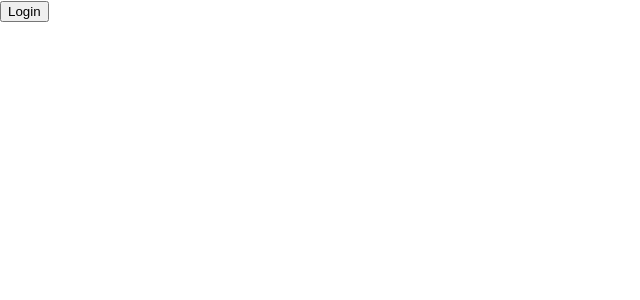
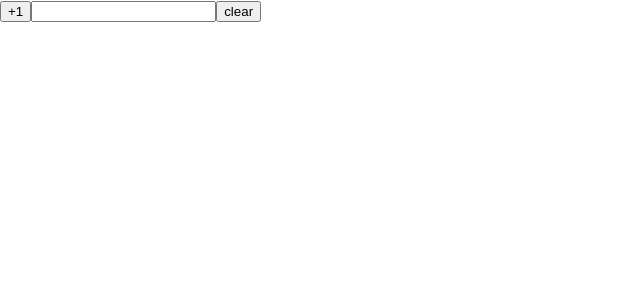
Before and after one commit to geunheejung/react-hooks, a React (Create React App) app: page / in a window 1280 px wide. Shown: the top 300 px of the page, without its empty margins (0-640 px from the left). Built offline with nearby package versions, Linux system fonts and the light colour scheme; the HTML template or start-up script is replaced by a standard one.

Commit message:
useRef 실습.

```diff
--- a/src/App.tsx
+++ b/src/App.tsx
@@ -1,17 +1,56 @@
-import React from 'react';
-import useTitle from "./hooks/useTitle";
+import React, {  useRef } from 'react';
 
 const App = () => {
-  const titleUpdater = useTitle('Home');
+  /*
+  *  react hook의 일종으로, 인자로 넘어온 초깃값을 useRef 객체의 current 프로퍼티에 저장.
+  * 변경되어도 컴포넌트가 리렌더링되지 않도록 하기 위한 값들을 저장하기 위해서도 사용. -> useRef가 내용이 변경되어도 이를 알려주지 않는다. -> setState등 react의 라이프사이클 도구 사용을 하지 않기에, ->
+  * useRef는 current 프로퍼티에 변경 가능한 값을 담고 있는 상자와 같다.
+  * 함수의 초깃값을 current 프로퍼티에 저장만 한다.
+  * 1. useRef<T>(initialValue: T): MutableRefObject<T>; -> 인자의 타입과 제네릭의 타입이 T -> MutableRefObject<T>를 반환. -> current 프로퍼티 그 자체를 직접 변경 가능하다.
+  * 즉 초기값을 지정해줬을 경우 current 프로퍼티를 수정 가능함.
+  * 2. useRef<T>(intialValue: T|null): RefObject<T>;
+  * 인자의 타입이 null을 허용하는 경우, RefObject<T> 를 반환한다. -> current 프로퍼티는 readonly다.
+  * 3. useRef<T = undefined>(): MutableRefObject<T | undefined>;
+  * 제네릭의 타입이 undefined인 경우(타입 제공 안한 경우), MutableRefObject<T | undefined>를 반환한다.
+  * */
 
-  const moveTo = (pageName: string) => {
-    setTimeout(() => titleUpdater(pageName), 3000);
+  // 1. useRef를 로컬 변수 용도로 사용하는 경우.
+  // MutableRefObject<T>를 사용해야 하므로 제네릭 타입과 같은 타입의 초깃값 <T>(T);
+  // const localVarRef = useRef<number>(0);
+
+  // 2. useRef가 2번 경우로, current 프로퍼티가 readonly인 RefObject를 반환.
+  const localVarRef = useRef<number>(0);
+  // 3. DOM을 직접 조작하기 위해 프로퍼티로 useRef 객체를 사용할 경우, ref 프로퍼티의 타입인 RefObject<T>를 맞춰야 하므로, 초깃값을 null을 넣어준다.
+  const inputRef = useRef<HTMLInputElement>(null);
+  // ref 프로퍼티 전달쪽에서 에러 -> ref 프로퍼티는 RefObject형만 받는데, inputRef는 정의 상 MutableRefObject가 되고, 이를 ref 프로퍼티에 넣으려해서.
+  // const inputRef = useRef<HTMLInputElement>();
+
+  const handleIncreseBtnClick = () => {
+    if (typeof localVarRef.current === 'number') {
+      localVarRef.current += 1;
+      console.log('localVarRef', localVarRef.current);
+    }
+  }
+
+  const handleClearBtnClick = () => {
+    if (inputRef.current) {
+      // current 프로퍼티는 readonly, 하위 프로퍼티는 가능. readonly의 shallow특성.
+      inputRef.current.value = '';
+    }
+
+    // 로컬 변수 용도로 useRef를 사용하는 경우
+    // if (typeof localVarRef.current === 'number') {
+    //   localVarRef.current += 1;
+    //   console.log('localVarRef', localVarRef.current);
+    // }
   }
 
   return (
     <div className="App">
+      <button onClick={handleIncreseBtnClick}>+1</button>
 
-      <button onClick={() => moveTo('Login')}>Login</button>
+      <input type="text" ref={inputRef}/>
+      <button onClick={handleClearBtnClick}>clear</button>
     </div>
   );
 }
```
